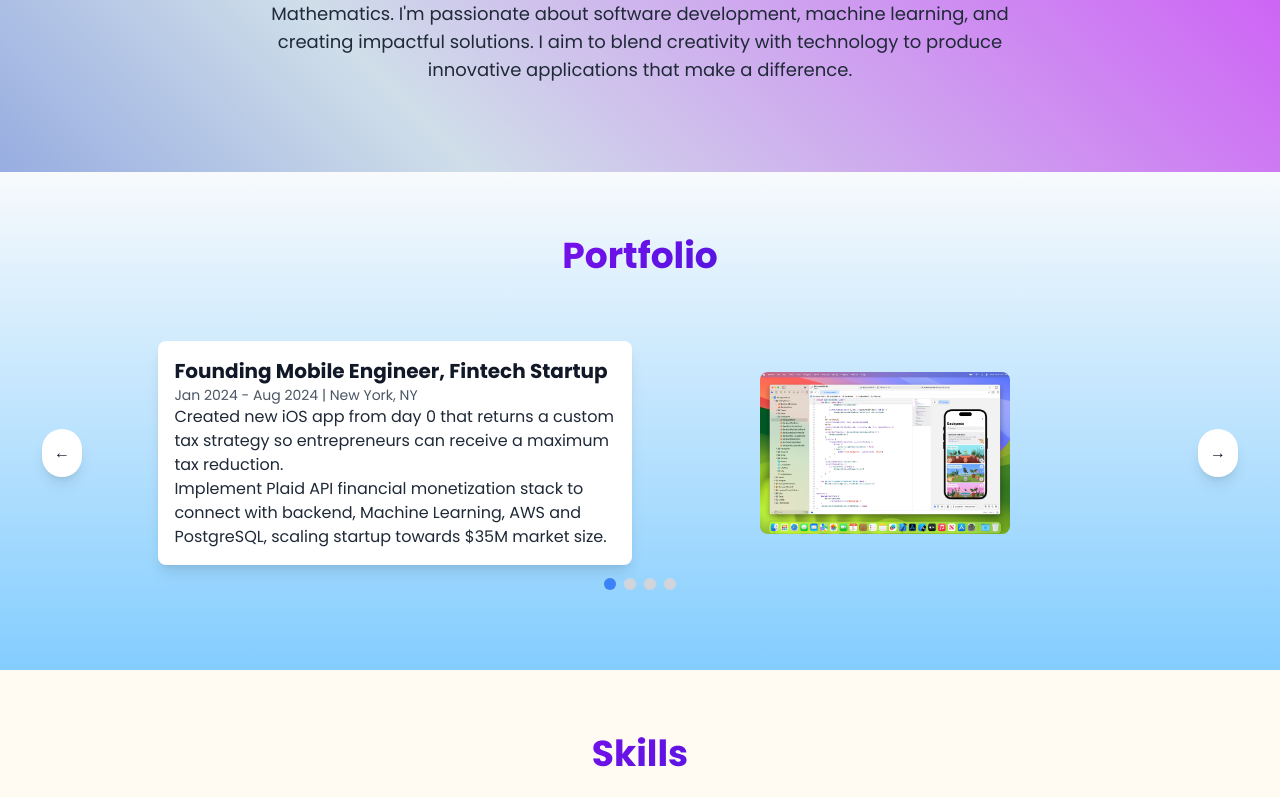
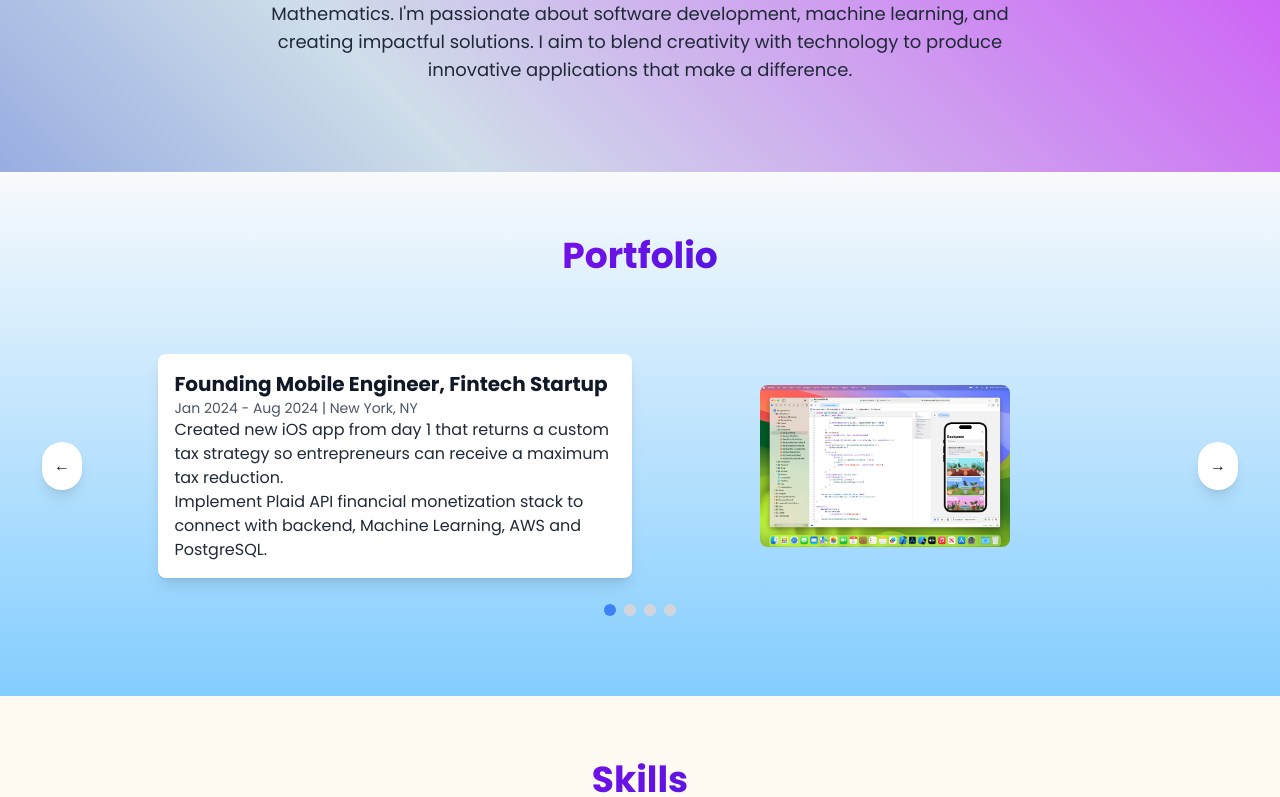
Before and after one commit to samdobson28/personal-website, a Next.js app: page / in a window 1280 px wide. Shown: the part 420-1217 px from the top of the page. Built offline with nearby package versions, Linux system fonts and the light colour scheme.

Commit message:
fix nav link; update portfolio

```diff
--- a/src/app/ExperienceProjectsCarousel.tsx
+++ b/src/app/ExperienceProjectsCarousel.tsx
@@ -10,12 +10,11 @@ const slides = [
     date: "Jan 2024 - Aug 2024 | New York, NY",
     description: (
       <>
-        Created new iOS app from day 0 that returns a custom tax strategy so
+        Created new iOS app from day 1 that returns a custom tax strategy so
         entrepreneurs can receive a maximum tax reduction.
         <br />
         Implement Plaid API financial monetization stack to connect with
-        backend, Machine Learning, AWS and PostgreSQL, scaling startup towards
-        $35M market size.
+        backend, Machine Learning, AWS and PostgreSQL.
       </>
     ),
     image: "/xcode.png",
@@ -23,8 +22,18 @@ const slides = [
   {
     title: "Software Development Intern, Series A Startup",
     date: "Jun 2024 - Aug 2024 | New York, NY",
-    description:
-      "Develop cross-platform, cross-device, real-time cloud engine with geolocation support, expand developer documentation, and implement thorough software testing in an Angular, Java, AWS stack.",
+    description: (
+      <>
+        Contributed to the development of a cross-platform, real-time cloud
+        engine with geolocation support, furthering system scalability and
+        reliability.
+        <br />
+        Resolved key bugs and implemented dynamic file upload functionality,
+        improving responsiveness across devices. Utilized an Angular, Java, and
+        AWS stack, significantly enhancing platform stability and user
+        experience.
+      </>
+    ),
     image: "/angular.png",
   },
   {
--- a/src/app/page.tsx
+++ b/src/app/page.tsx
@@ -86,7 +86,7 @@ export default function Home() {
       </section>
 
       <section
-        id="experience-projects"
+        id="portfolio"
         className="section bg-gradient-to-b from-bg-light to-secondary-color dark:from-bg-dark dark:to-primary-color"
       >
         <h2 className="section-title text-center">Portfolio</h2>
```
